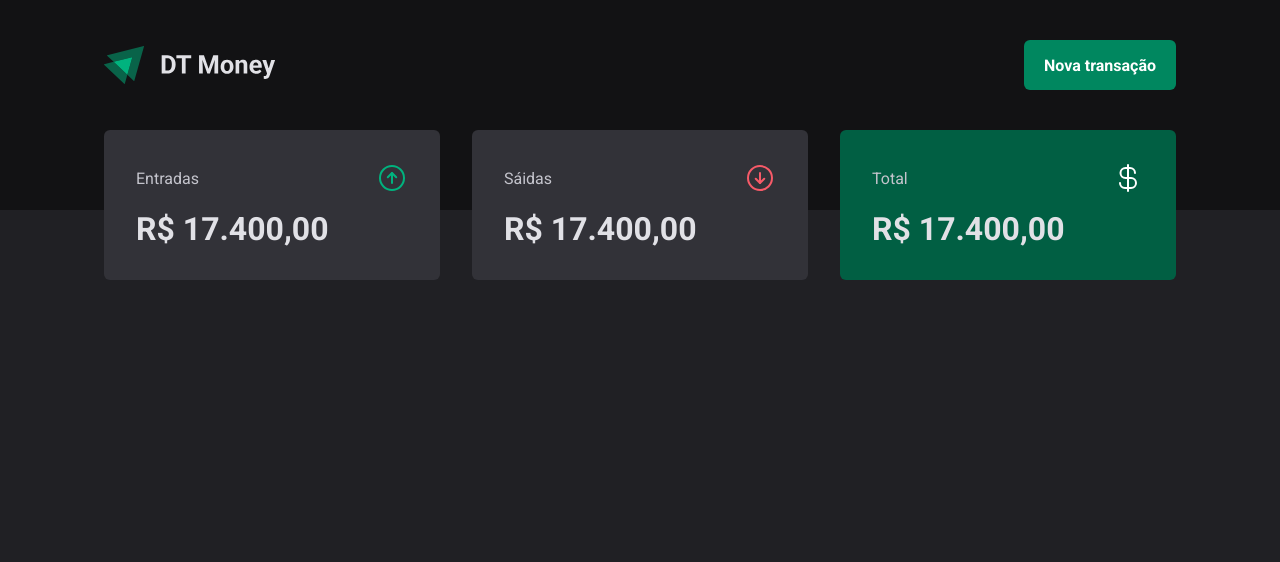
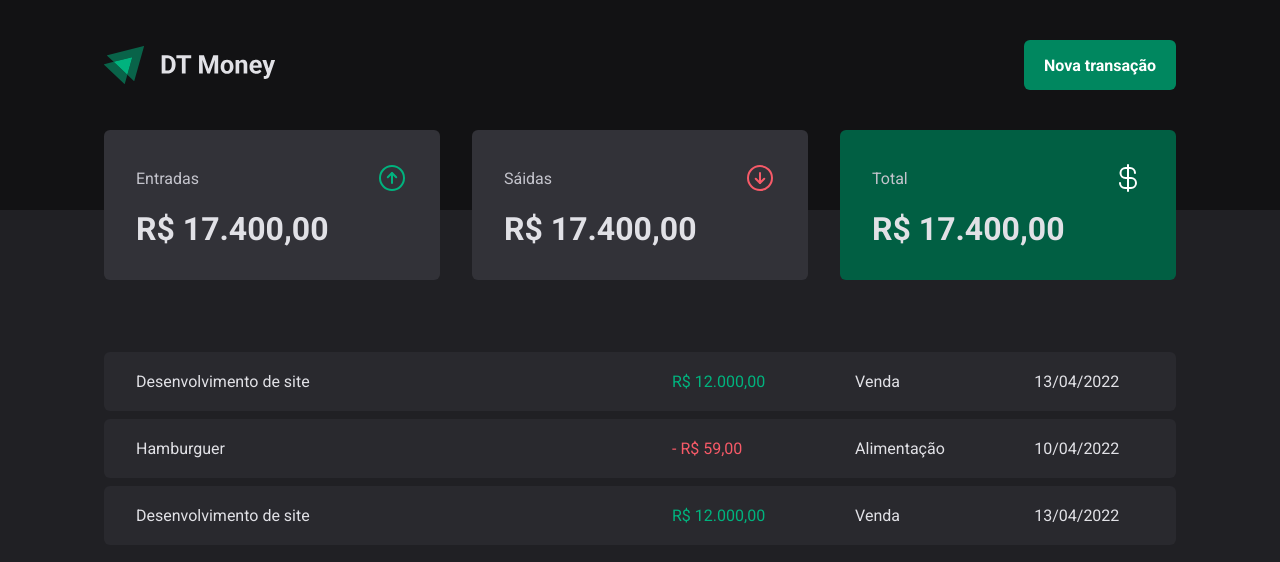
Before and after one commit to jhoownogueira/dtmoney-03, a React (Vite) app: page / in a window 1280 px wide. Shown: the top 562 px of the page. Built offline with nearby package versions, Linux system fonts and the light colour scheme.

Commit message:
Tabela de transações

```diff
--- a/src/pages/Transactions/index.tsx
+++ b/src/pages/Transactions/index.tsx
@@ -1,11 +1,47 @@
 import { Header } from "../../components/Header";
 import { Summary } from "../../components/Summary";
+import {
+  PriceHighLight,
+  TransactionsContainer,
+  TransactionsTable,
+} from "./styles";
 
 export function Transactions() {
   return (
     <div>
       <Header />
       <Summary />
+
+      <TransactionsContainer>
+        <TransactionsTable>
+          <tbody>
+            <tr>
+              <td width="50%">Desenvolvimento de site</td>
+              <td>
+                <PriceHighLight variant="income">R$ 12.000,00</PriceHighLight>
+              </td>
+              <td>Venda</td>
+              <td>13/04/2022</td>
+            </tr>
+            <tr>
+              <td width="50%">Hamburguer</td>
+              <td>
+                <PriceHighLight variant="outcome">- R$ 59,00</PriceHighLight>
+              </td>
+              <td>Alimentação</td>
+              <td>10/04/2022</td>
+            </tr>
+            <tr>
+              <td width="50%">Desenvolvimento de site</td>
+              <td>
+                <PriceHighLight variant="income">R$ 12.000,00</PriceHighLight>
+              </td>
+              <td>Venda</td>
+              <td>13/04/2022</td>
+            </tr>
+          </tbody>
+        </TransactionsTable>
+      </TransactionsContainer>
     </div>
   );
 }
--- a/src/pages/Transactions/styles.ts
+++ b/src/pages/Transactions/styles.ts
@@ -0,0 +1,38 @@
+import styled from "styled-components";
+
+export const TransactionsContainer = styled.main`
+    margin: 100%;
+    max-width: 1120px;
+    margin: 4rem auto 0;
+    padding: 0 1.5rem;
+`
+
+export const TransactionsTable = styled.table`
+    width: 100%;
+    border-collapse: separate;
+    border-spacing: 0 0.5rem;
+    margin-top: 1.5rem;
+
+    td {
+        padding: 1.25rem 2rem;
+        background: ${props => props.theme["gray-700"]};
+
+        &:first-child {
+            border-top-left-radius: 6px;
+            border-bottom-left-radius: 6px;
+        }
+
+        &:last-child {
+            border-top-right-radius: 6px;
+            border-bottom-right-radius: 6px;
+        }
+    }
+`
+
+interface PriceHighLightProps {
+ variant: 'income' | 'outcome';
+}
+
+export const PriceHighLight = styled.span<PriceHighLightProps>`
+ color: ${props => props.variant === 'income' ? props.theme["green-300"] : props.theme["red-300"]}
+`
```
